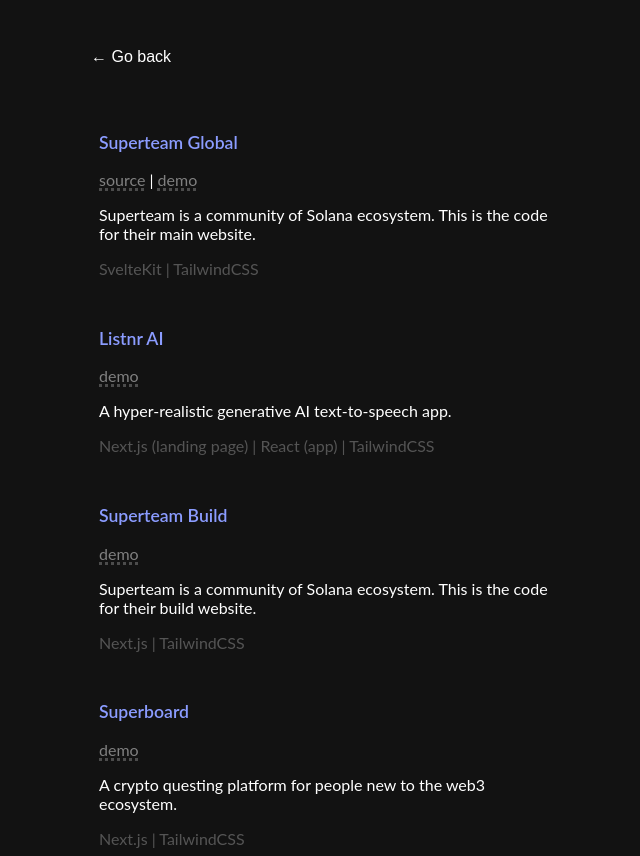
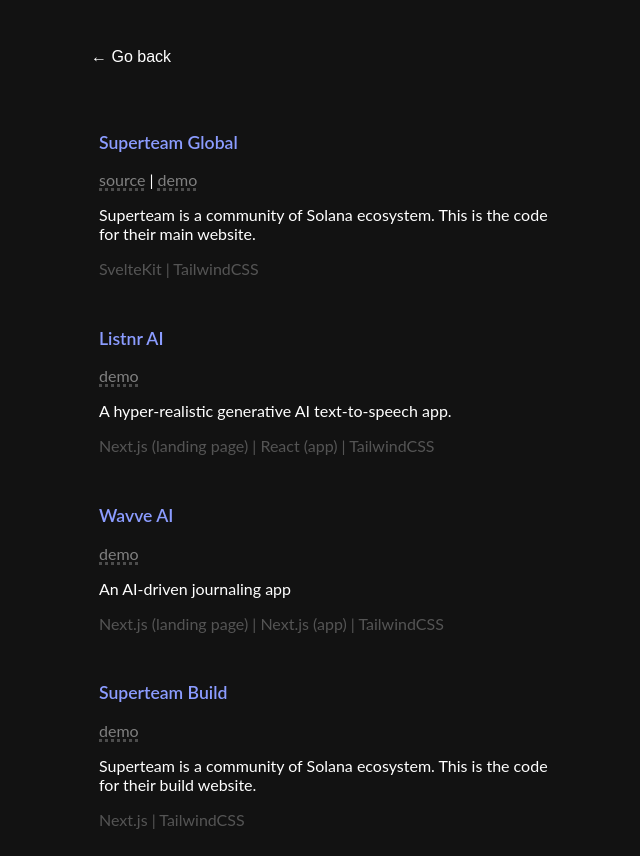
Before and after one commit to koushikjoshi/portfolio, a plain HTML site: page projects.html in a window 1280 px wide. Shown: the top 856 px of the page, without its empty margins (309-949 px from the left). Drawn offline with Linux system fonts and the light colour scheme; a script that the page names is missing.

Commit message:
Update projects.html

```diff
--- a/projects.html
+++ b/projects.html
@@ -58,6 +58,24 @@
           </p>
 
           <p class="remark">Next.js (landing page) | React (app) | TailwindCSS</p>
+        </div>
+
+        <div class="project-card">
+          <p class="proj-title">Wavve AI</p>
+
+          <p>
+            <a
+              class="source"
+              href="https://wavve.ai/"
+              >demo</a
+            >
+          </p>
+
+          <p class="proj-description">
+            An AI-driven journaling app
+          </p>
+
+          <p class="remark">Next.js (landing page) | Next.js (app) | TailwindCSS</p>
         </div>
 
         <div class="project-card">
```
